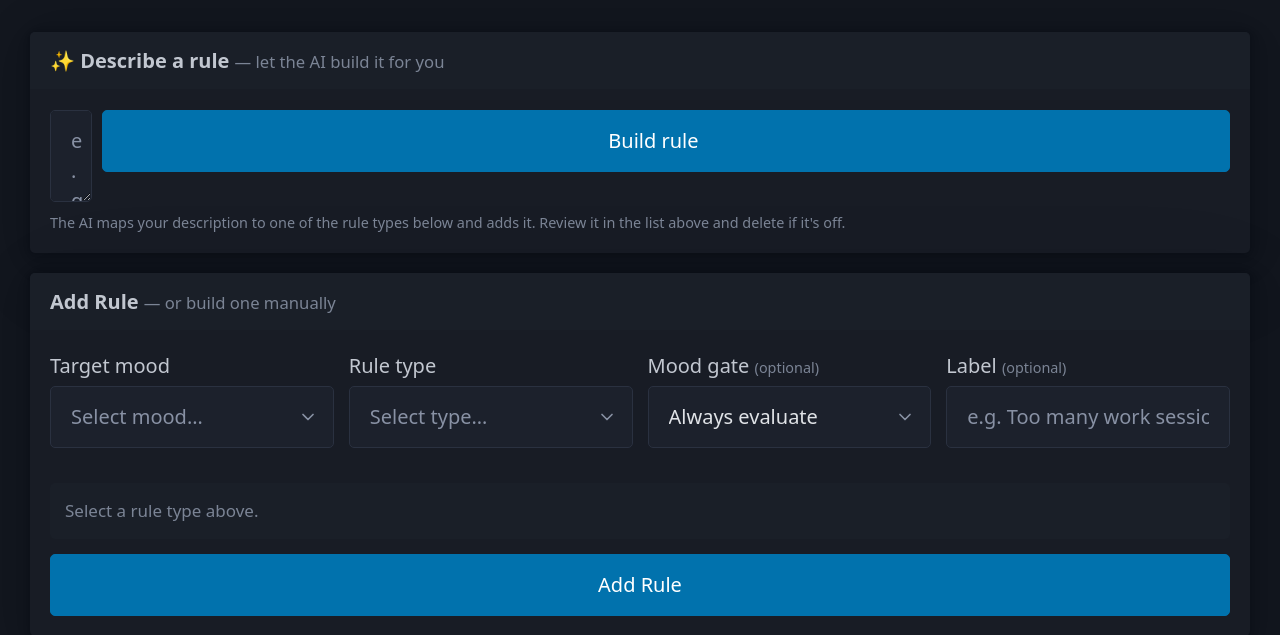
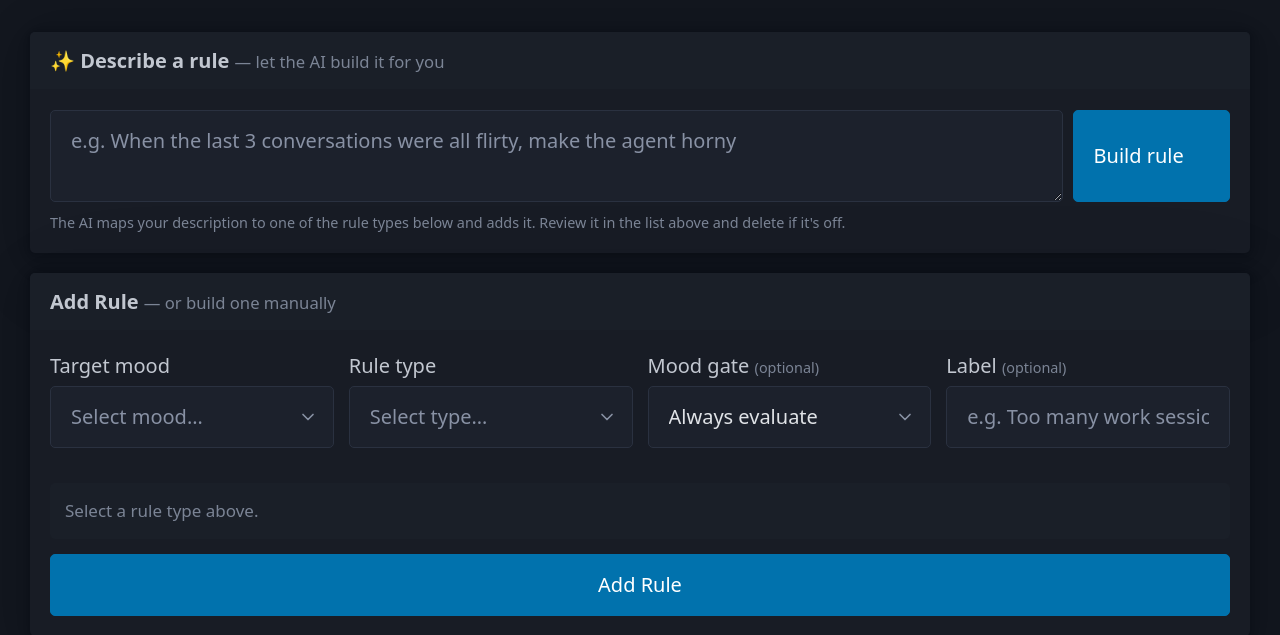
Before and after one commit to cflux/AgentEgo, a FastAPI app: template agentego/templates/mood_rules.html in a window 1280 px wide. Shown: the part 393-1028 px from the top of the page. Run offline with FastAPI, Linux system fonts and the light colour scheme; the template is opened without the code that fills it, so the values that code supplies are empty; parts of the project's set-up code (start-up, migrations or seed data) failed here and were passed over; some libraries are stand-ins or nearby versions.

Commit message:
Fix Describe-a-rule layout: stop Pico full-width button squashing the textarea
Co-Authored-By: Claude Opus 4.8 <noreply@anthropic.com>

```diff
--- a/agentego/templates/mood_rules.html
+++ b/agentego/templates/mood_rules.html
@@ -100,9 +100,9 @@
         hx-indicator="#nl-spin" hx-disabled-elt="find button">
     <input type="hidden" name="profile_name" value="{{ active_profile }}">
     <div style="display:flex; gap:0.5rem; align-items:flex-start;">
-      <textarea name="description" required rows="2" style="flex:1; margin:0;"
+      <textarea name="description" required rows="2" style="flex:1 1 auto; min-width:0; margin:0;"
         placeholder="e.g. When the last 3 conversations were all flirty, make the agent horny"></textarea>
-      <button type="submit" style="margin:0; white-space:nowrap;">Build rule <span id="nl-spin" class="htmx-indicator" aria-busy="true"></span></button>
+      <button type="submit" style="margin:0; width:auto; flex:0 0 auto; white-space:nowrap; align-self:stretch;">Build rule <span id="nl-spin" class="htmx-indicator" aria-busy="true"></span></button>
     </div>
   </form>
   <div id="nl-result" style="margin-top:0.5rem;"></div>
```
